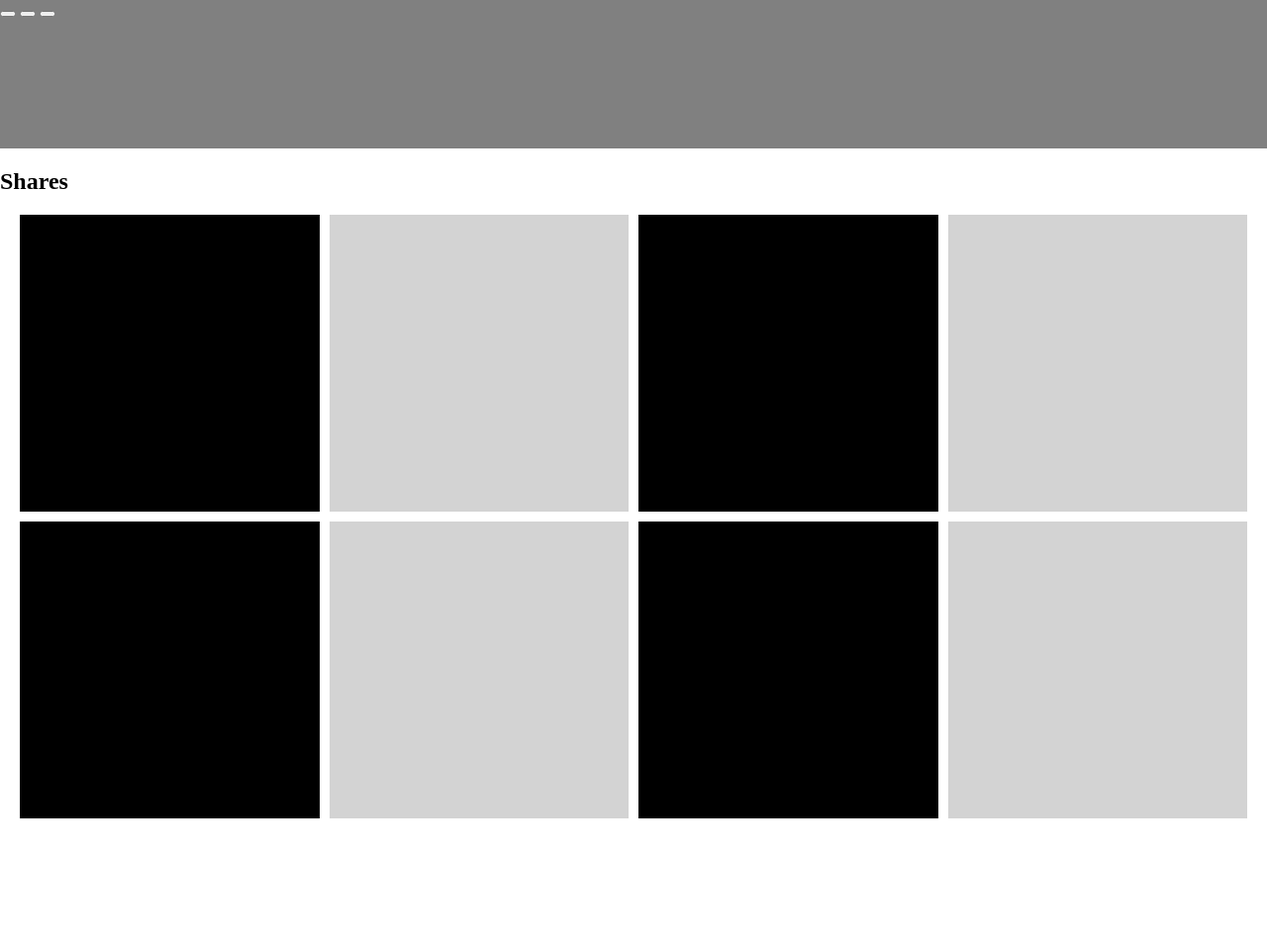
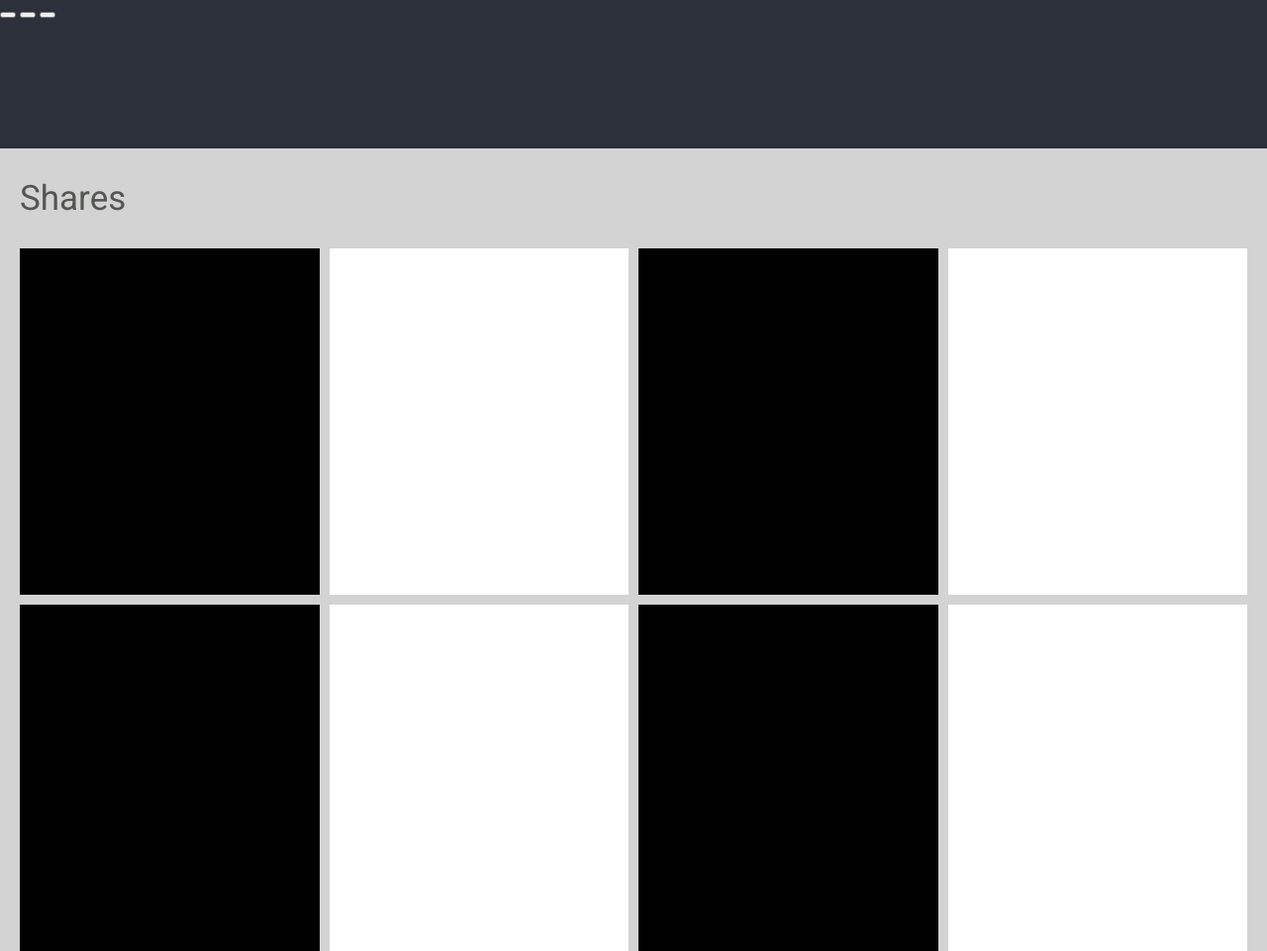
Before and after one commit to kayleenovak/kb-comp-challenge-2, a plain HTML site: page index.html in a window 1280 px wide. Shown: the whole page at 99% size. Before the commit the page ends 827 px from the top, so only its background shows below. Drawn offline with Linux system fonts and the light colour scheme.

Commit message:
Add font styling to Styles heading

```diff
--- a/index.html
+++ b/index.html
@@ -3,6 +3,7 @@
 <head>
   <title>Blah</title>
   <link rel="stylesheet" type="text/css" href="style.css">
+  <link href="https://fonts.googleapis.com/css?family=Roboto:300,400" rel="stylesheet">
 </head>
 <body>
   <header>
@@ -11,8 +12,8 @@
     <button></button>
     <img src="">
   </header>
-  <section>
-    <h1>Shares</h1>
+  <section class="main-content">
+    <h1 class="shares-heading">Shares</h1>
     <section class="card-section">
       <article class="card card1"></article>
       <article class="card card2"></article>
--- a/style.css
+++ b/style.css
@@ -4,21 +4,37 @@
 
 body {
   margin: 0;
+  font-family: 'Roboto', sans-serif;
 }
+
 header {
-  background-color: grey;
+  background-color: #2B303A;
   height: 150px;
+  margin: 0;
+}
+
+.main-content {
+  background-color: lightgrey;
+  margin: 0;
+  padding-top: 30px;
+}
+
+.shares-heading {
+  margin: 0 0 30px 20px;
+  font-size: 35px;
+  font-weight: 400;
+  color: #545653;
 }
 
 .card-section {
   display: grid;
-  grid-template-columns: repeat(auto-fit, minmax(250px, 1fr));
+  grid-template-columns: repeat(auto-fit, minmax(275px, 1fr));
   grid-gap: 10px;
   margin: 0 20px;
 }
 
 .card {
-  height: 300px;
+  height: 350px;
 }
 
 .card1 {
@@ -26,7 +42,7 @@ header {
 }
 
 .card2 {
-  background-color: lightgrey;
+  background-color: white;
 }
 
 .card3 {
@@ -34,7 +50,7 @@ header {
 }
 
 .card4 {
-  background-color: lightgrey;
+  background-color: white;
 }
 
 .card5 {
@@ -42,7 +58,7 @@ header {
 }
 
 .card6 {
-  background-color: lightgrey;
+  background-color: white;
 }
 
 .card7 {
@@ -50,5 +66,5 @@ header {
 }
 
 .card8 {
-  background-color: lightgrey;
+  background-color: white;
 }
```
